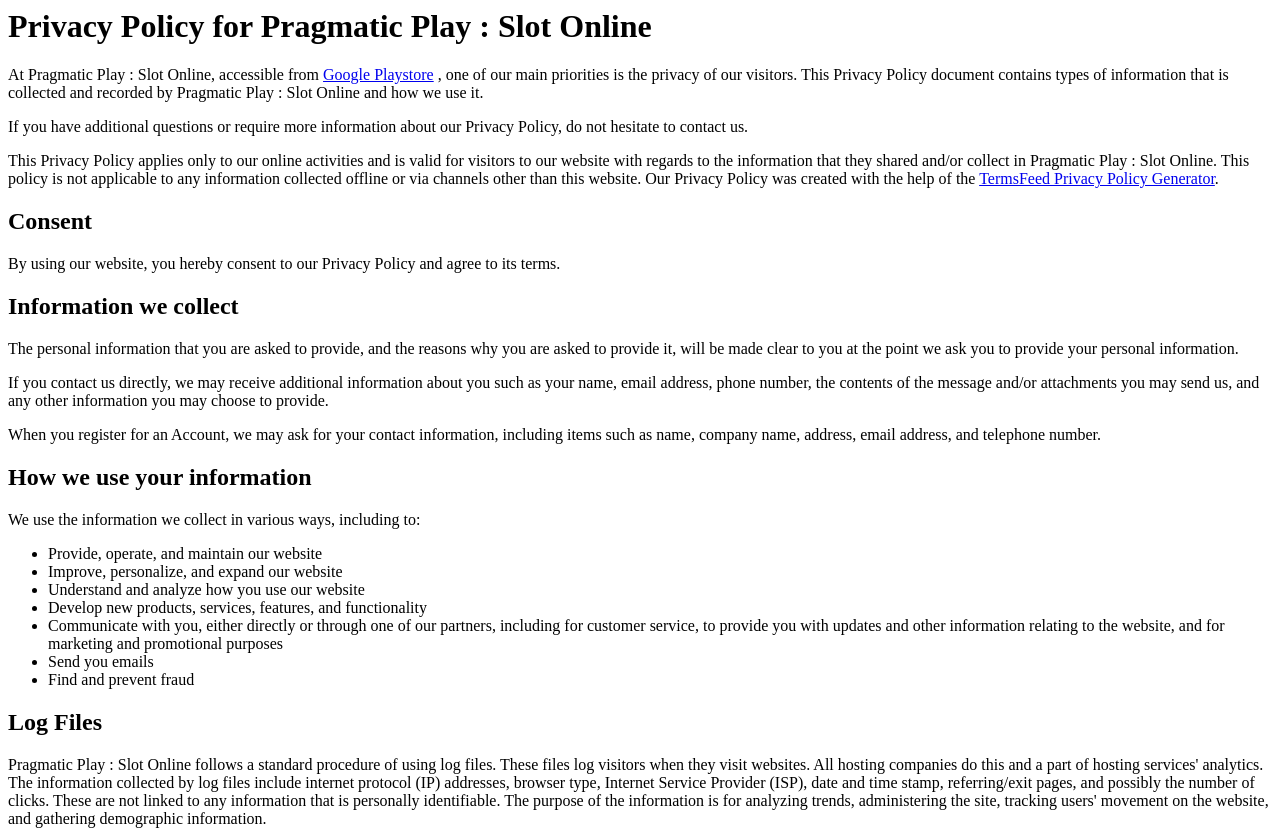
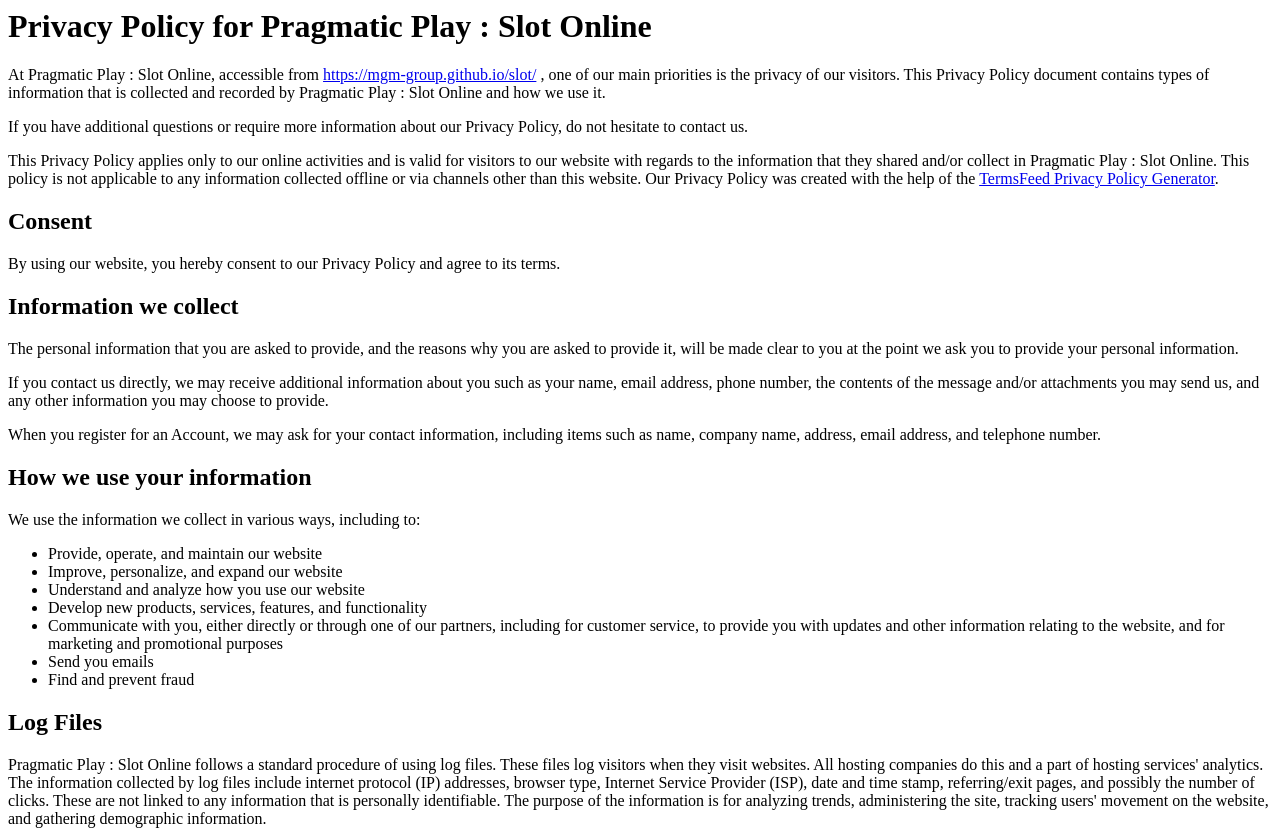
Before and after one commit to mgm-group/slot, a plain HTML site: page privacy.html in a window 1280 px wide. Shown: the top 831 px of the page. Drawn offline with Linux system fonts and the light colour scheme.

Commit message:
Update privacy.html

```diff
--- a/privacy.html
+++ b/privacy.html
@@ -8,7 +8,7 @@
 
 <h1>Privacy Policy for Pragmatic Play : Slot Online</h1>
 
-<p>At Pragmatic Play : Slot Online, accessible from <a href="https://play.google.com/store/apps/details?id=pragmatic.play.slotonlinegtc" target="_blank">Google Playstore</a> , one of our main priorities is the privacy of our visitors. This Privacy Policy document contains types of information that is collected and recorded by Pragmatic Play : Slot Online and how we use it.</p>
+<p>At Pragmatic Play : Slot Online, accessible from <a href="https://mgm-group.github.io/slot/" target="_blank">https://mgm-group.github.io/slot/</a> , one of our main priorities is the privacy of our visitors. This Privacy Policy document contains types of information that is collected and recorded by Pragmatic Play : Slot Online and how we use it.</p>
 
 <p>If you have additional questions or require more information about our Privacy Policy, do not hesitate to contact us.</p>
 
```
